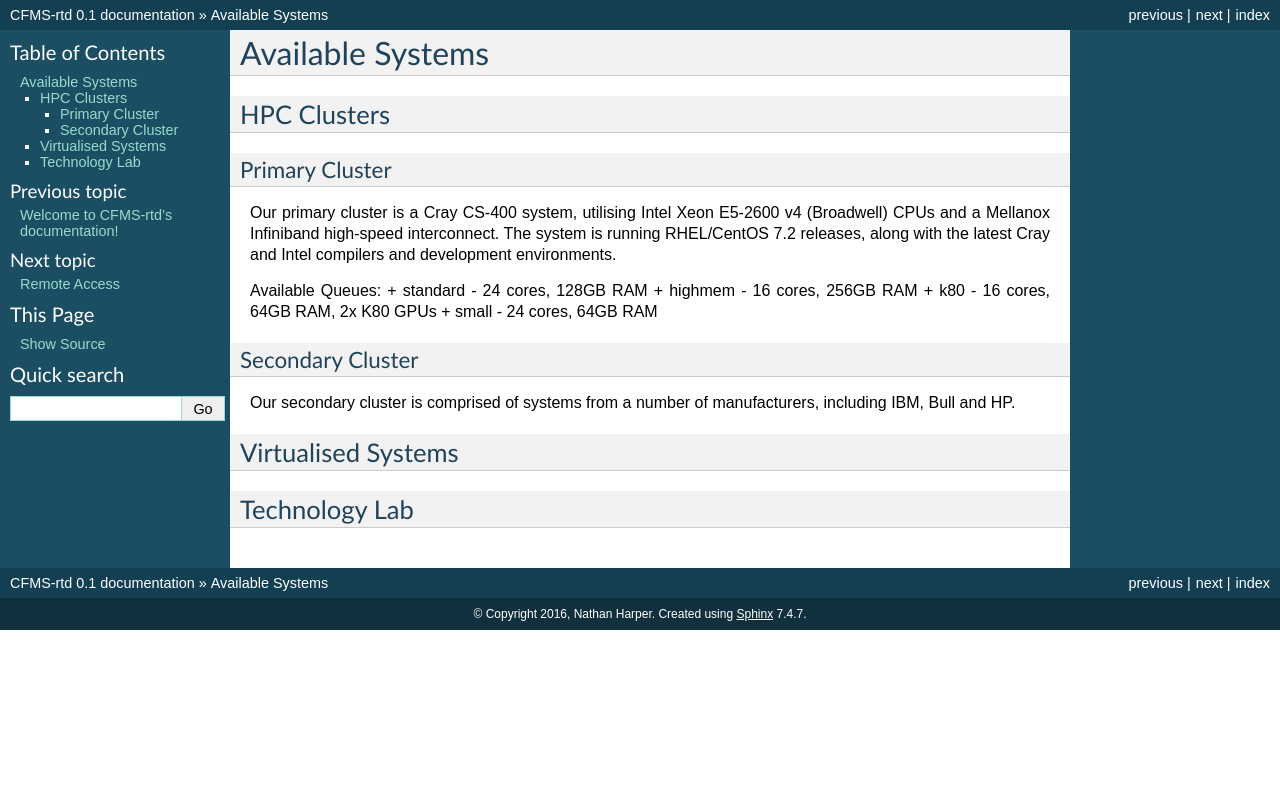
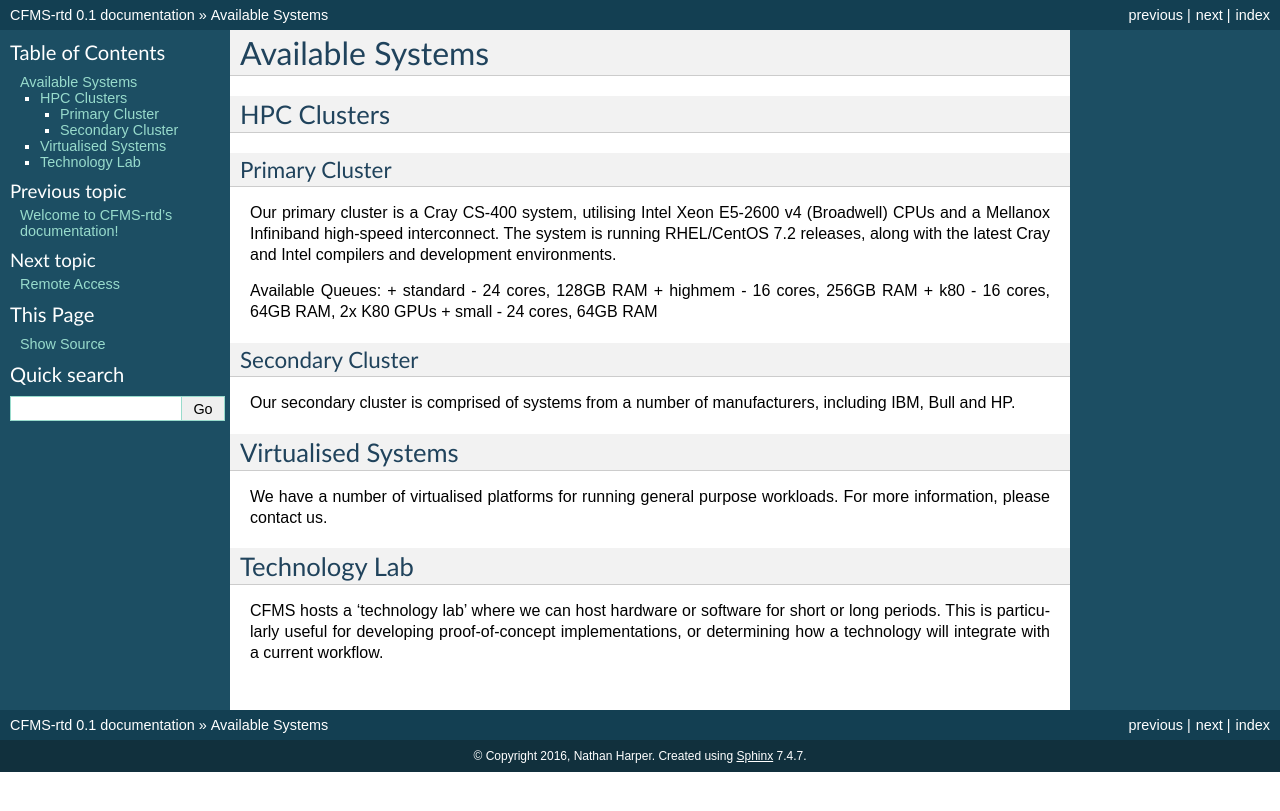
Before and after one commit to CFMS/cfms-rtd, a Sphinx documentation site: the page built from docs/availablesystems.rst, in a window 1280 px wide. Shown: the top 811 px of the page. Built offline with Sphinx 7.4.7, drawn with Linux system fonts in a browser that asks for light colours; pages that are not in the unit, such as notebooks, are missing from menus.

Commit message:
Added information about Tech lab and virtualised systems

```diff
--- a/docs/availablesystems.rst
+++ b/docs/availablesystems.rst
@@ -27,5 +27,10 @@ Our secondary cluster is comprised of systems from a number of manufacturers, in
 Virtualised Systems
 ===================
 
+We have a number of virtualised platforms for running general purpose workloads.  For more information, please contact us.
+
 Technology Lab
 ==============
+
+CFMS hosts a 'technology lab' where we can host hardware or software for short or long periods.   This is particularly useful for developing
+proof-of-concept implementations, or determining how a technology will integrate with a current workflow.
```
